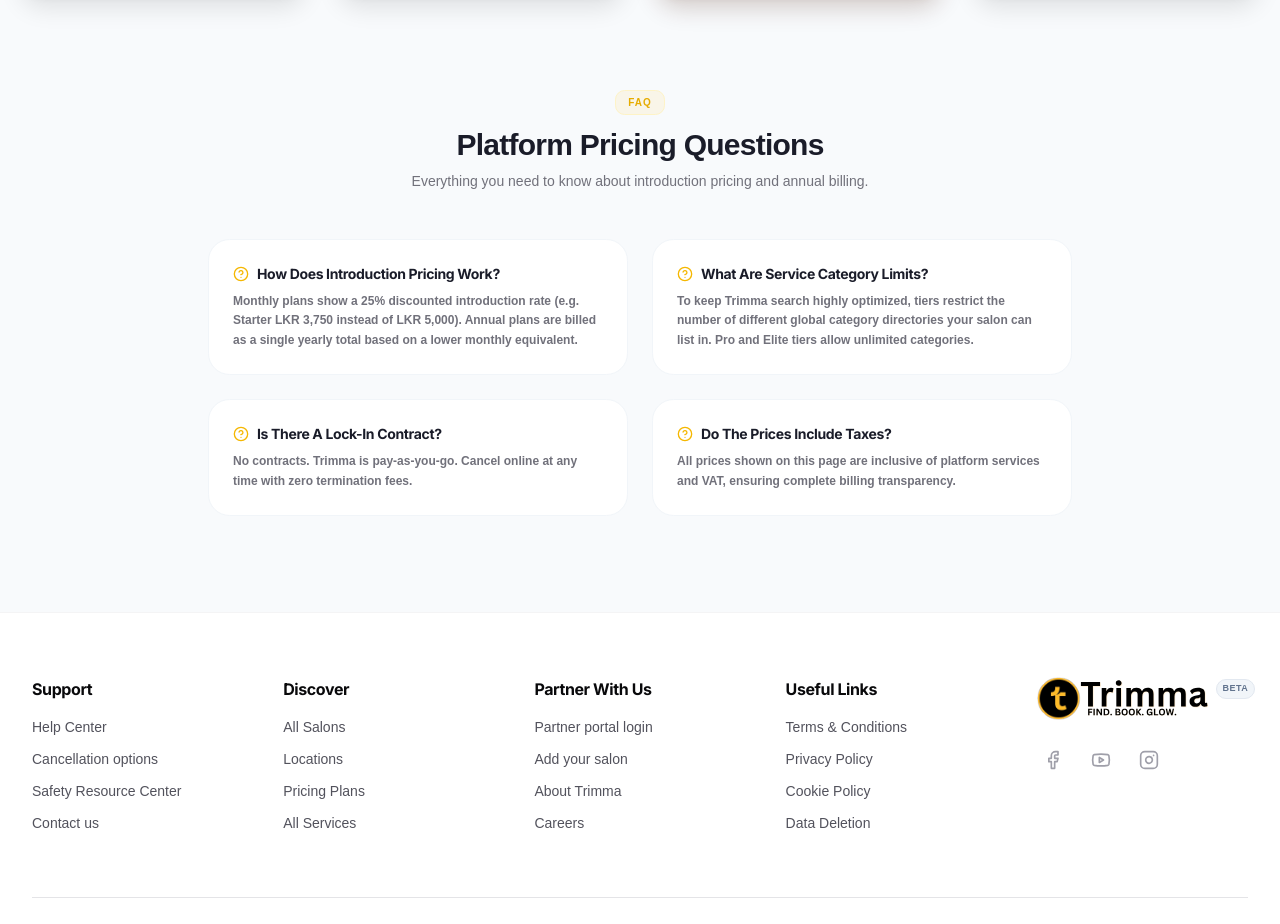
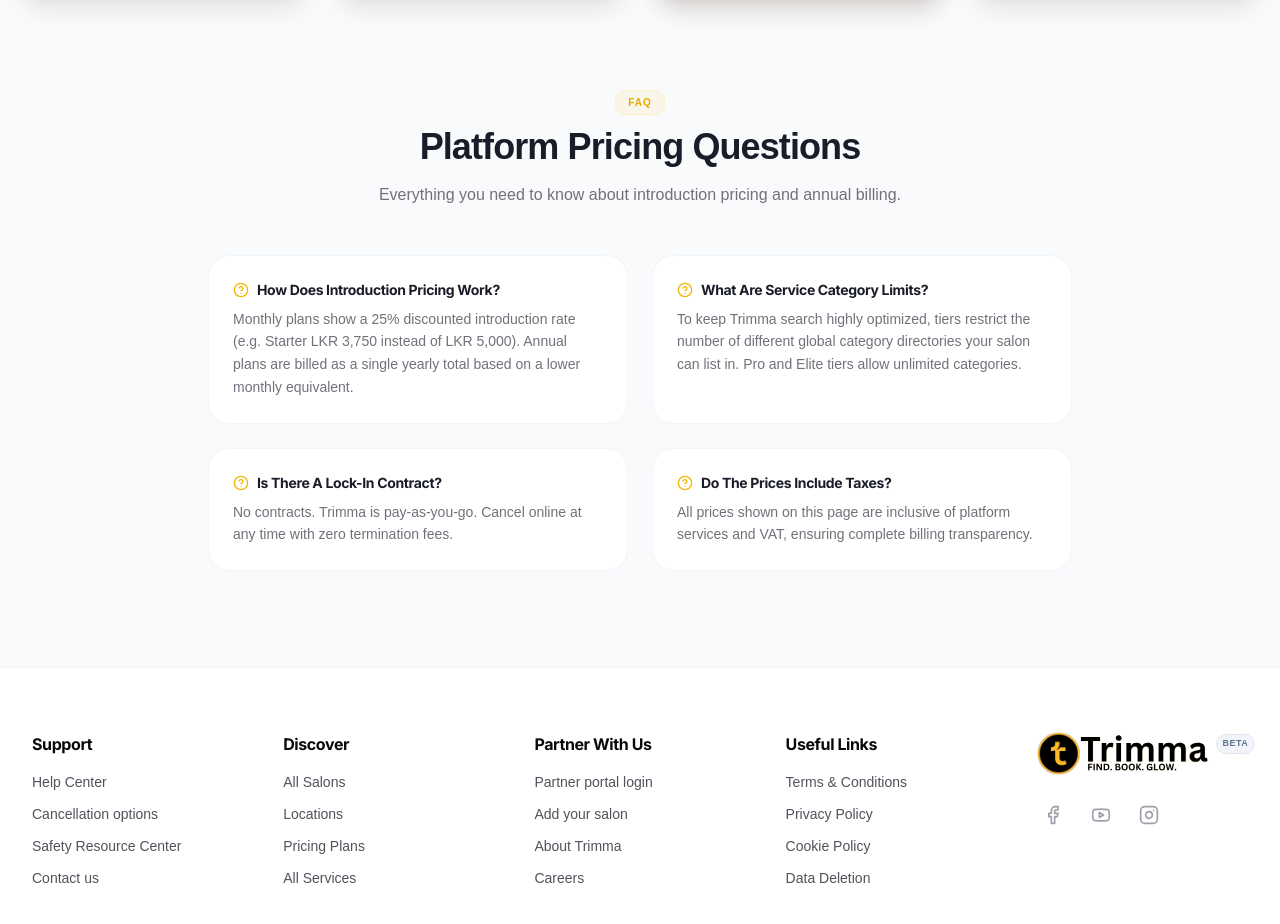
Before and after one commit to 6425/Trimma, a Next.js app in the folder apps/web/: page /pricing in a window 1280 px wide. Shown: the part 1240-2164 px from the top of the page. Built offline with nearby package versions, Linux system fonts and the light colour scheme; no server answers; the database is empty.

Commit message:
style: update FAQ section typography to match design system

```diff
--- a/apps/web/src/app/pricing/PricingContent.tsx
+++ b/apps/web/src/app/pricing/PricingContent.tsx
@@ -227,8 +227,8 @@
           <Badge className="bg-rose-50 text-rose-600 border border-rose-100 uppercase tracking-widest font-black text-[10px] mb-3 px-3 py-1">
             FAQ
           </Badge>
-          <h2 className="text-3xl font-extrabold text-[#1A1C29]">Platform Pricing Questions</h2>
-          <p className="text-sm text-zinc-500 mt-2">Everything you need to know about introduction pricing and annual billing.</p>
+          <h2 className="text-3xl md:text-4xl font-extrabold text-[#1A1C29] mb-4">Platform Pricing Questions</h2>
+          <p className="text-zinc-500">Everything you need to know about introduction pricing and annual billing.</p>
         </div>
 
         <div className="grid grid-cols-1 md:grid-cols-2 gap-6">
@@ -237,7 +237,7 @@
               <HelpCircle className="w-4 h-4 text-rose-500" />
               How does introduction pricing work?
             </h4>
-            <p className="text-xs font-semibold text-zinc-500 leading-relaxed">
+            <p className="text-sm text-zinc-500 leading-relaxed">
               Monthly plans show a {INTRO_DISCOUNT_PERCENT}% discounted introduction rate (e.g. Starter LKR 3,750 instead of LKR 5,000). Annual plans are billed as a single yearly total based on a lower monthly equivalent.
             </p>
           </div>
@@ -247,7 +247,7 @@
               <HelpCircle className="w-4 h-4 text-rose-500" />
               What are Service Category Limits?
             </h4>
-            <p className="text-xs font-semibold text-zinc-500 leading-relaxed">
+            <p className="text-sm text-zinc-500 leading-relaxed">
               To keep Trimma search highly optimized, tiers restrict the number of different global category directories your salon can list in. Pro and Elite tiers allow unlimited categories.
             </p>
           </div>
@@ -257,7 +257,7 @@
               <HelpCircle className="w-4 h-4 text-rose-500" />
               Is there a lock-in contract?
             </h4>
-            <p className="text-xs font-semibold text-zinc-500 leading-relaxed">
+            <p className="text-sm text-zinc-500 leading-relaxed">
               No contracts. Trimma is pay-as-you-go. Cancel online at any time with zero termination fees.
             </p>
           </div>
@@ -267,7 +267,7 @@
               <HelpCircle className="w-4 h-4 text-rose-500" />
               Do the prices include taxes?
             </h4>
-            <p className="text-xs font-semibold text-zinc-500 leading-relaxed">
+            <p className="text-sm text-zinc-500 leading-relaxed">
               All prices shown on this page are inclusive of platform services and VAT, ensuring complete billing transparency.
             </p>
           </div>
```
